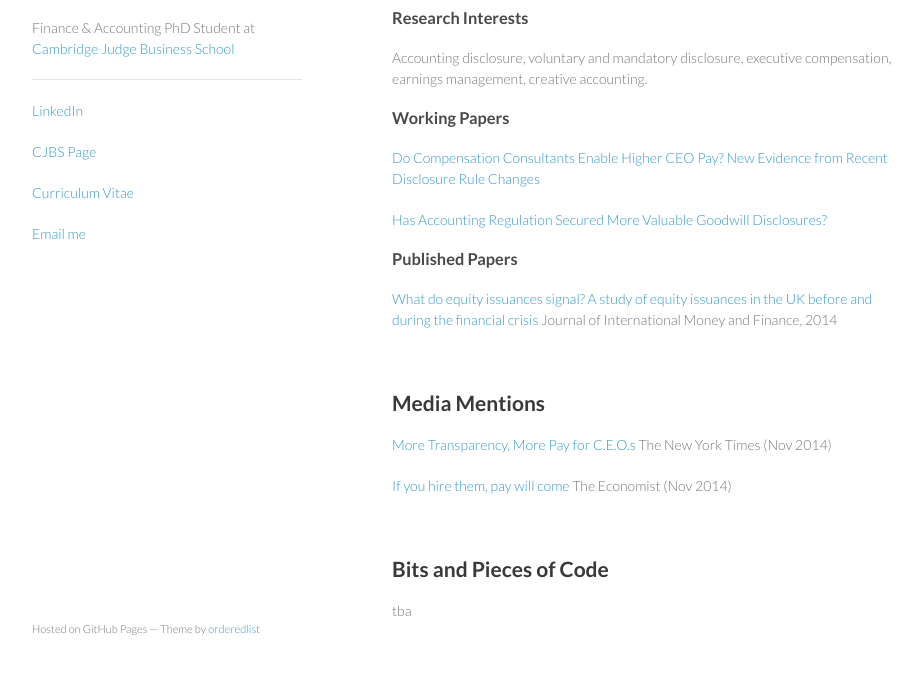
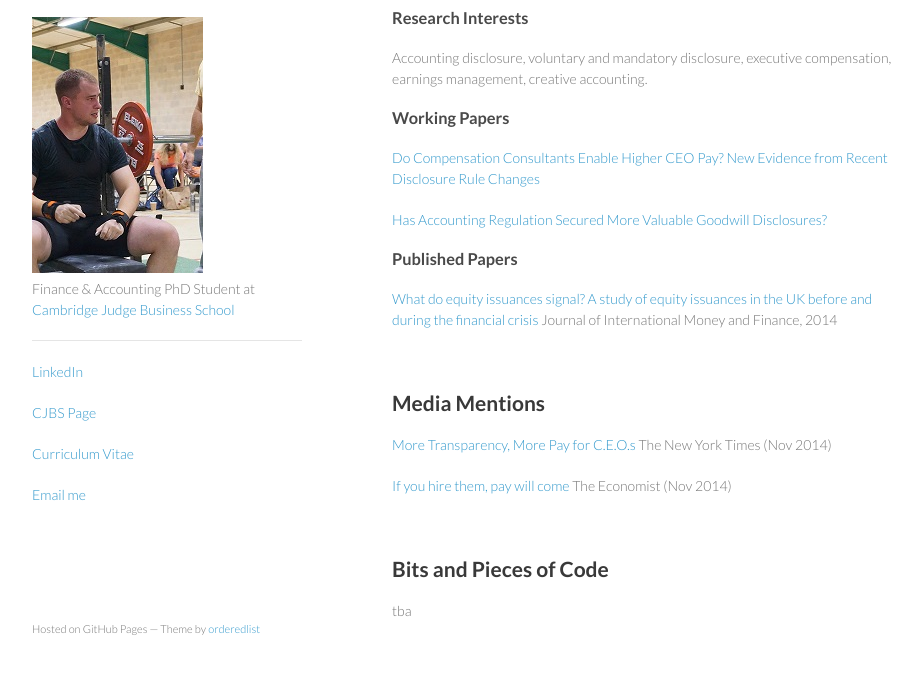
Before and after one commit to jfaasse/jfaasse.github.io, a plain HTML site: page index.html in a window 1280 px wide. Shown: the part 92-766 px from the top of the page, without its empty margins (178-1099 px from the left). Drawn offline with Linux system fonts and the light colour scheme.

Commit message:
update index - pic

```diff
--- a/index.html
+++ b/index.html
@@ -16,6 +16,7 @@
     <div class="wrapper">
       <header>
         <h1>Jonathan Faasse</h1>
+        <img src="Jon.jpg"/>
         <p>Finance &amp; Accounting PhD Student at <a href="http://www.jbs.cam.ac.uk">Cambridge Judge Business School</a></p>
         <hr/>
         <p><a href="https://www.linkedin.com/pub/jonathan-faasse/16/a8b/68a">LinkedIn</p>
```
Also changed, not shown: Jon.jpg (added).
